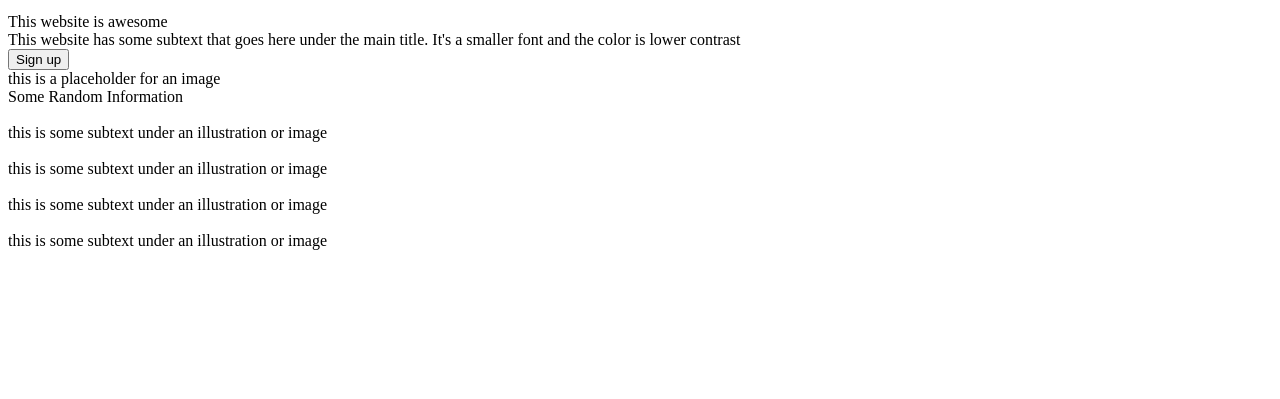
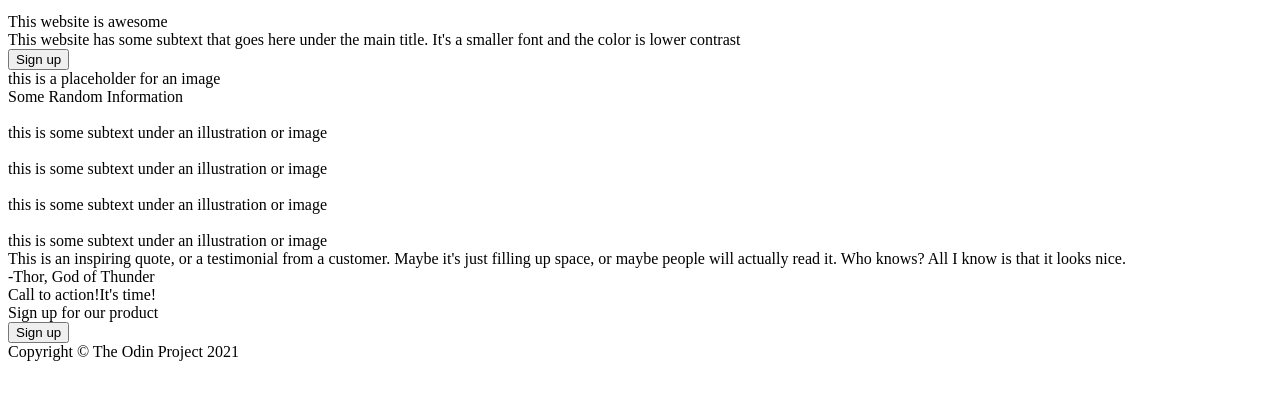
Before and after one commit to Agirlintraining/top-landing-page, a plain HTML site: page index.html in a window 1280 px wide. Shown: the part 99-498 px from the top of the page. Drawn offline with Linux system fonts and the light colour scheme.

Commit message:
Add all initial divs for 1st draft index page

```diff
--- a/index.html
+++ b/index.html
@@ -16,6 +16,7 @@
                 <li>header link two</li>
                 <li>header link three</li>
             </ul>
+        </div>
         </div>
         <div class="headersubtitle">
             This website is awesome
@@ -43,6 +44,23 @@
             <div>this is some subtext under an illustration or image</div>
         </div>
     </div>
-
+    <div class="body2">
+        <div class="quote">
+            This is an inspiring quote, or a testimonial from a customer.
+            Maybe it's just filling up space, or maybe people will actually
+            read it. Who knows? All I know is that it looks nice.
+        </div>
+        <div class="author">
+            -Thor, God of Thunder
+        </div>
+    </div>
+    <div class="bluepop">
+        <div class="bluetitle">Call to action!It's time!</div>
+        <div class="bluesubtitle">Sign up for our product</div>
+        <button class="signup2">Sign up</button>
+    </div>
+    <div class="footer">
+        Copyright © The Odin Project 2021
+    </div>
     </body>
 </html>
```
